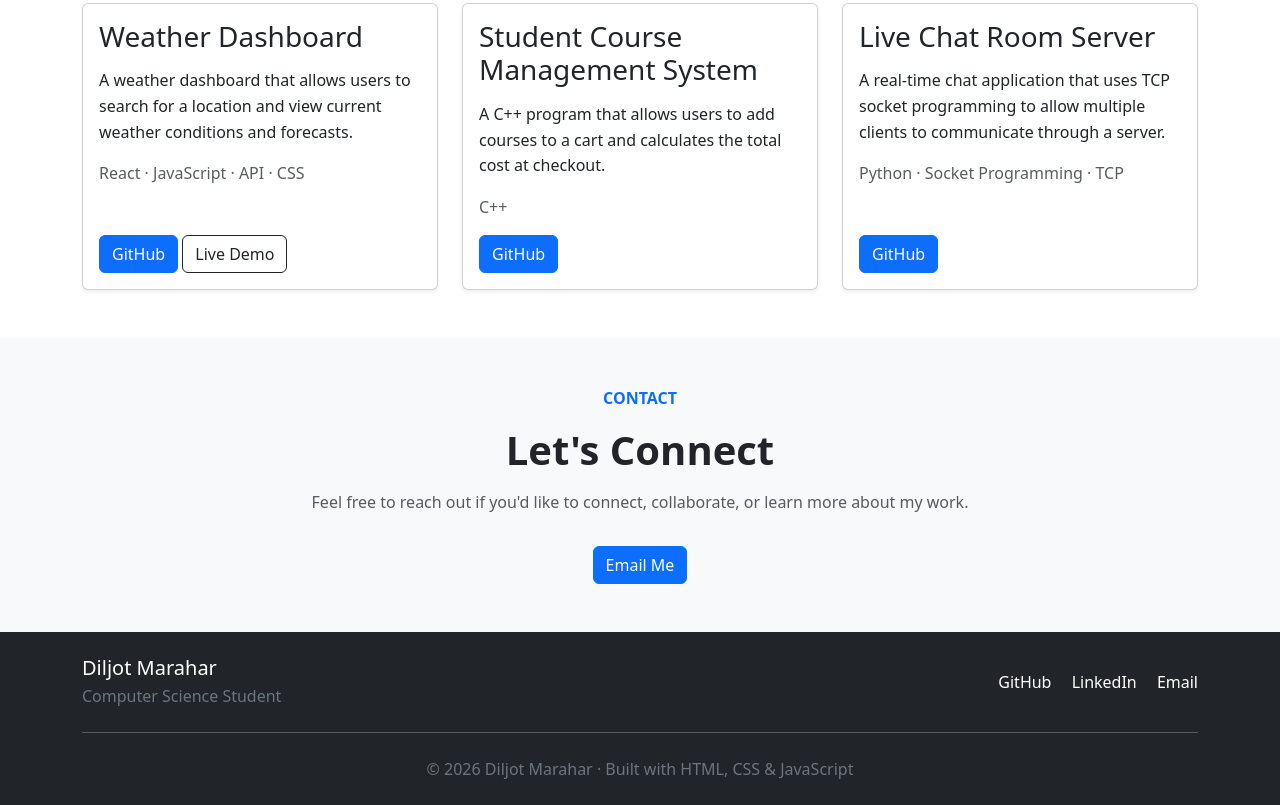
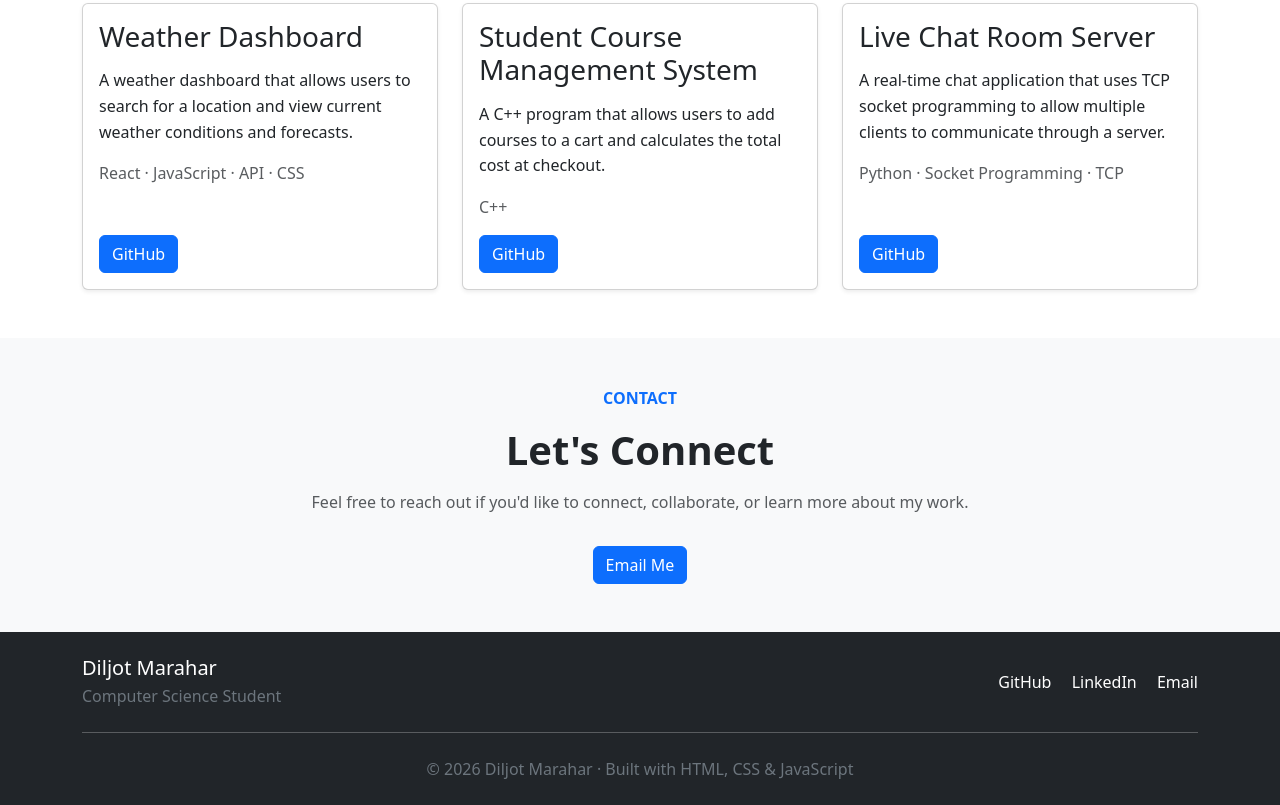
Before and after one commit to diljot20/portfolio, a website: page index.html in a window 1280 px wide. Shown: the part 1574-2379 px from the top of the page. Drawn offline with nearby package versions, Linux system fonts and the light colour scheme.

Commit message:
removed live demo button

```diff
--- a/index.html
+++ b/index.html
@@ -291,9 +291,9 @@
                                     GitHub
                                 </a>
 
-                                <a href="#" class="btn btn-outline-dark">
+                                <!-- <a href="#" class="btn btn-outline-dark">
                                     Live Demo
-                                </a>
+                                </a> -->
 
                             </div>
 
```
